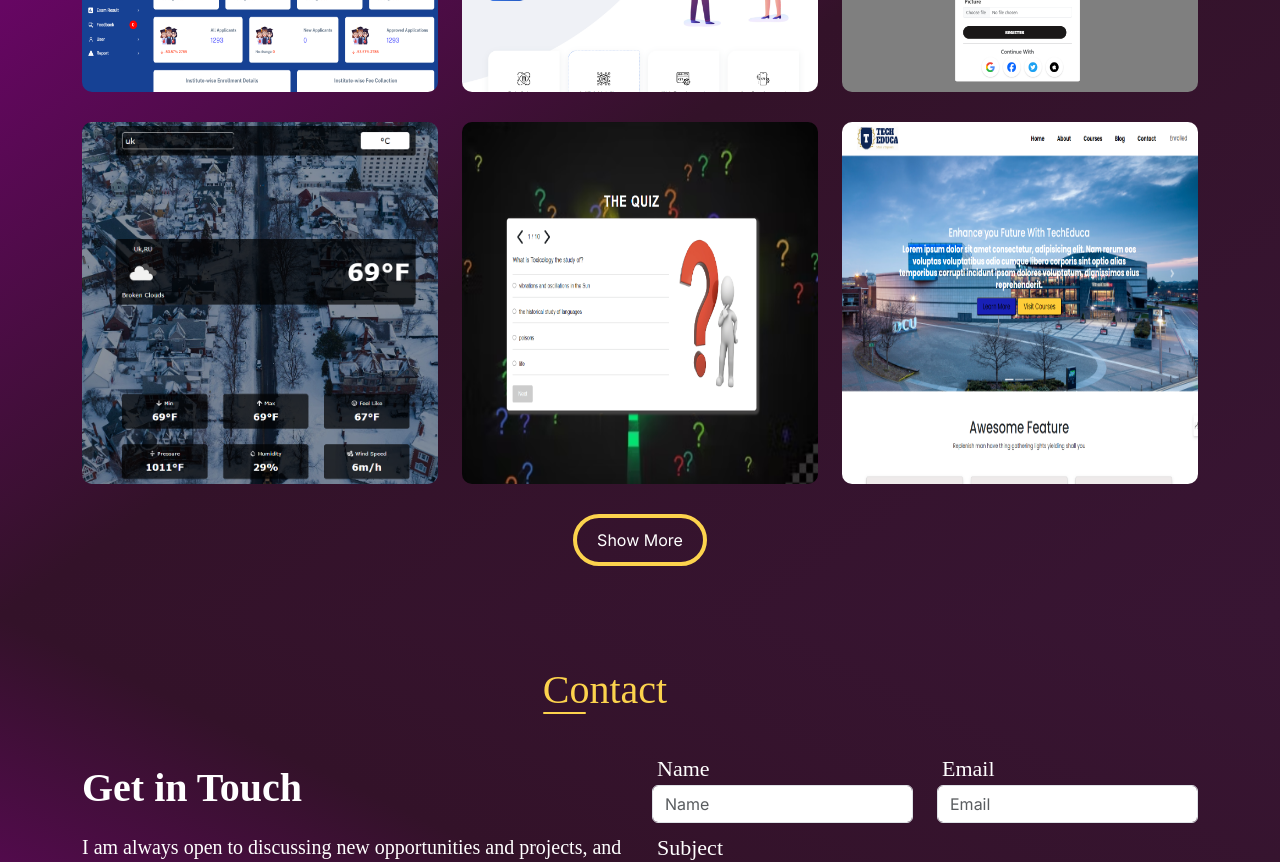
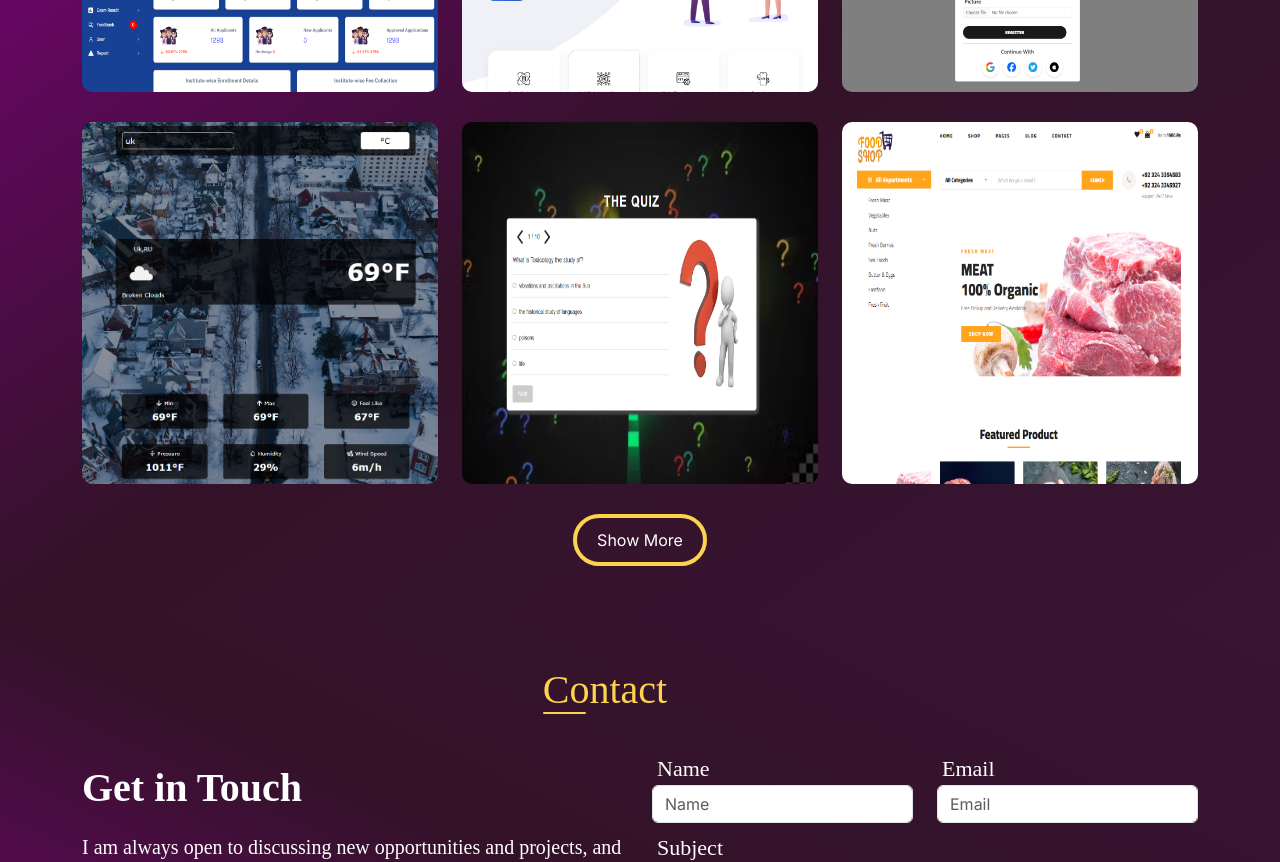
Before and after one commit to faizan-mati/nexPortfolio, a Next.js app: page / in a window 1280 px wide. Shown: the part 3360-4222 px from the top of the page. Built offline with nearby package versions, Linux system fonts and the light colour scheme.

Commit message:
Update Project.js

```diff
--- a/src/app/component/Project.js
+++ b/src/app/component/Project.js
@@ -34,7 +34,7 @@ export default function Project() {
       image: olx,
       title: "OLX CLONE",
       description: "Developed an e-commerce website using React and Firebase, featuring user authentication, profile management, product posting, and CRUD operations for users to manage their listings.",
-      url: "https://nex-portfolio-khaki.vercel.app/"
+      url: "https://olx-blue.vercel.app/"
     },
     {
       id: 4,
@@ -50,34 +50,35 @@ export default function Project() {
       description: "Developed an interactive quiz application using React.js and an external quiz API. Users can take quizzes on various topics and receive real-time feedback on their performance.",
       url: "https://quiz-xi-three.vercel.app/"
     },
-    {
+      {
       id: 6,
+      image: ecommerece,
+      title: "E-COMMERCE",
+      description: "Developed an e-commerce site using HTML, CSS, JavaScript, and Bootstrap. Features include a responsive design, product listings, shopping cart, and checkout functionality.",
+      url: "https://ahmed-web-solution.github.io/e-commerce/"
+    },
+    // {
+    //   id: 7,
+    //   image: mining,
+    //   title: "MINING",
+    //   description: "Created a one-page static website using HTML, CSS, Bootstrap, and JavaScript. Features a clean, responsive design with interactive elements.",
+    //   url: "https://faizan-mati.github.io/mining/"
+    // },
+
+     {
+      id: 8,
       image: lms,
       title: "LEARNING MANAGEMENT SYSTEM",
       description: "Developed a responsive static website with HTML, CSS, and Bootstrap, including a navigation bar, hero section, services, portfolio gallery, and contact form.",
       url: "https://faizan-mati.github.io/LMS/index.html"
     },
-    {
-      id: 7,
-      image: mining,
-      title: "MINING",
-      description: "Created a one-page static website using HTML, CSS, Bootstrap, and JavaScript. Features a clean, responsive design with interactive elements.",
-      url: "https://faizan-mati.github.io/mining/"
-    },
-    {
-      id: 8,
-      image: ecommerece,
-      title: "E-COMMERCE",
-      description: "Developed an e-commerce site using HTML, CSS, JavaScript, and Bootstrap. Features include a responsive design, product listings, shopping cart, and checkout functionality.",
-      url: "https://ahmed-web-solution.github.io/e-commerce/"
-    },
-    {
-      id: 9,
-      image: food,
-      title: "FOOD WEBSITE",
-      description: "Developed a responsive food website with HTML, CSS, and Bootstrap. Includes sections for menu items, chef profiles, and contact information.",
-      url: "https://faizan-mati.github.io/Food-Website/"
-    },
+    // {
+    //   id: 9,
+    //   image: food,
+    //   title: "FOOD WEBSITE",
+    //   description: "Developed a responsive food website with HTML, CSS, and Bootstrap. Includes sections for menu items, chef profiles, and contact information.",
+    //   url: "https://faizan-mati.github.io/Food-Website/"
+    // },
 
   ];
 
```
